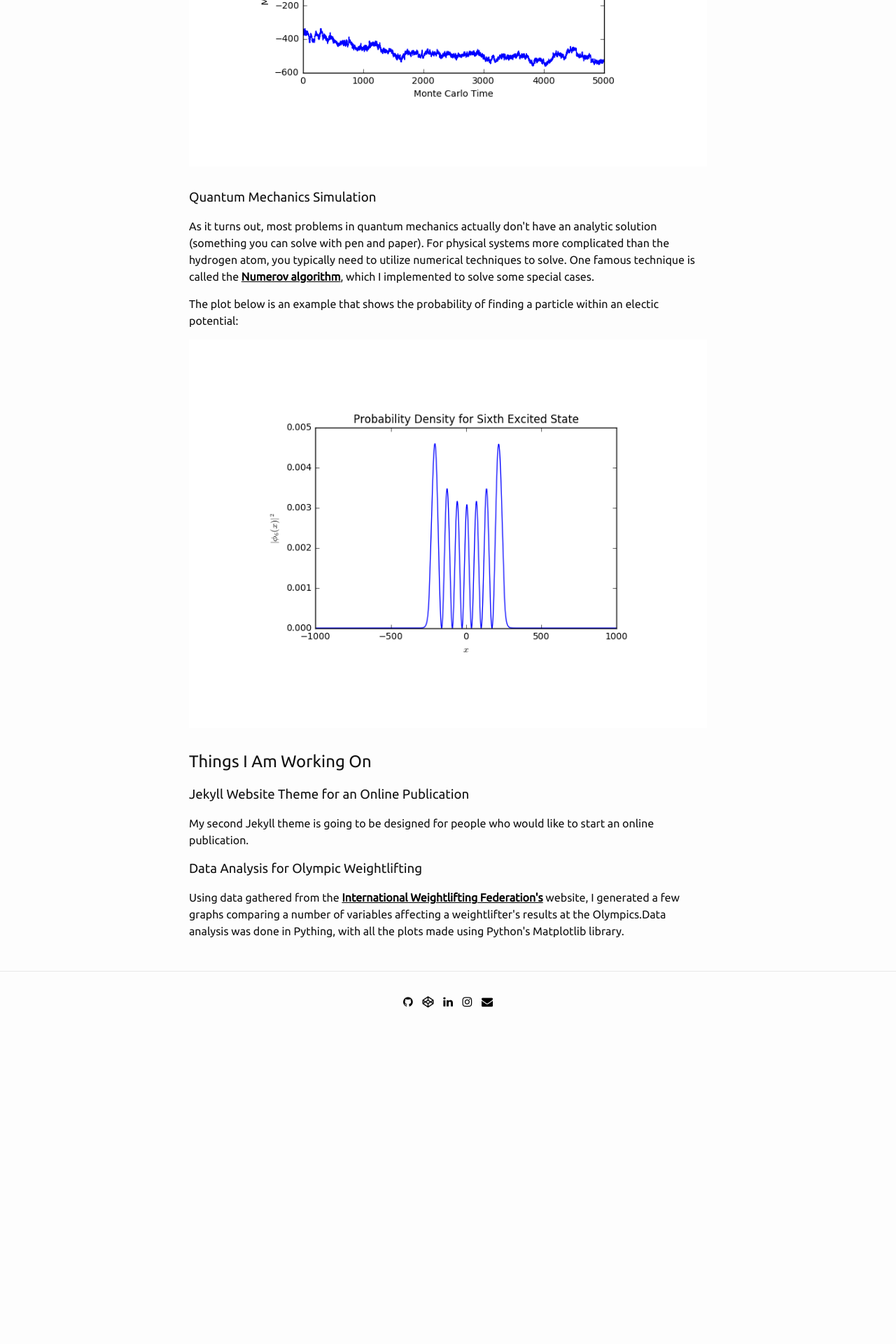
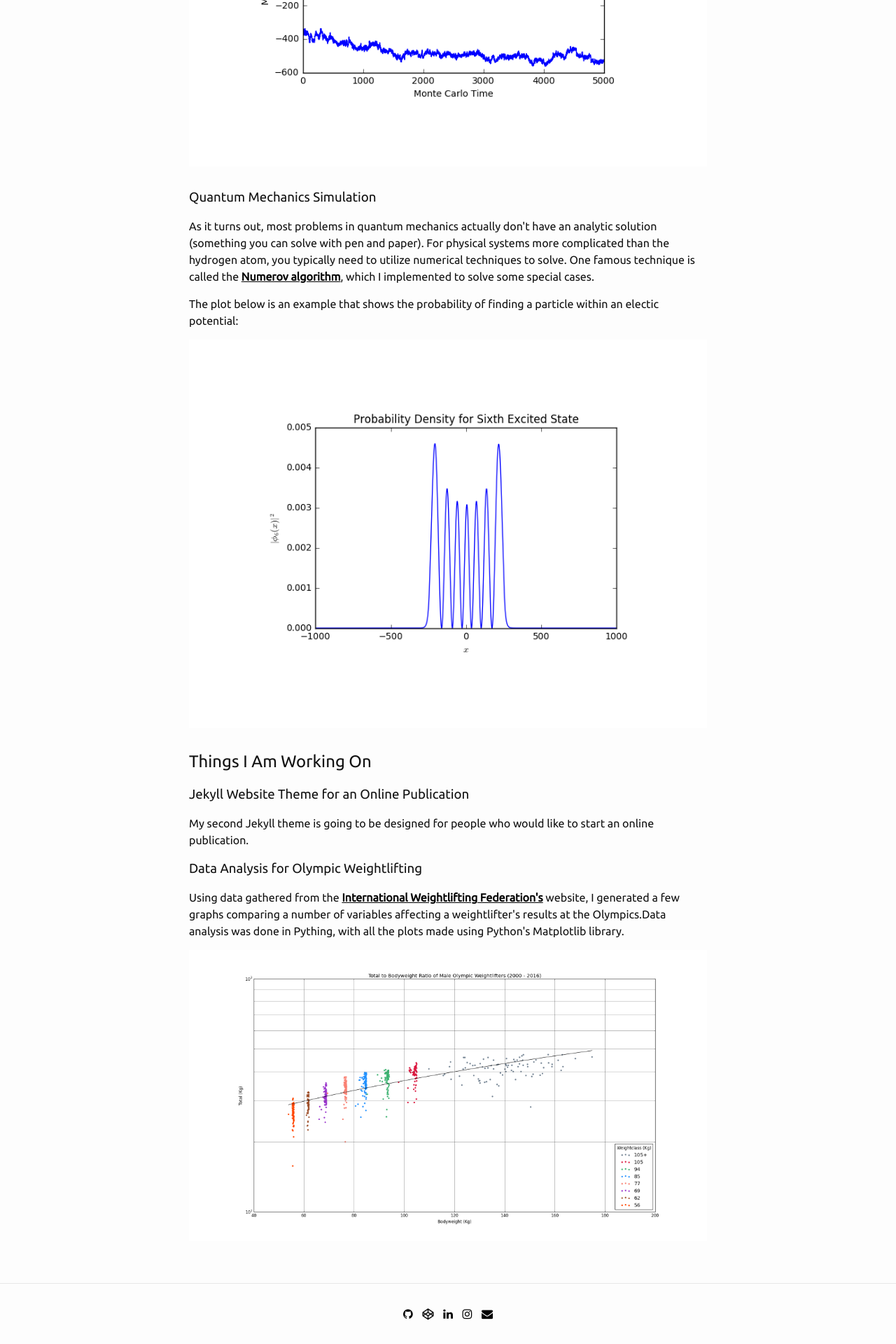
Before and after one commit to fikriafk/fikriafk.github.io, a Jekyll site: the page built from index.html, in a window 1280 px wide. Shown: the part 3887-5807 px from the top of the page at 70% size. Built offline with Jekyll 4.4.1, drawn with Linux system fonts in a browser that asks for light colours; nearby versions of some CDN libraries; before the commit the page ends 5361 px from its top, so only the background shows below that.

Commit message:
Add weightlifting data analysis plot

```diff
--- a/index.html
+++ b/index.html
@@ -72,4 +72,6 @@ layout: default
 
 <p>Using data gathered from the <a href="http://www.iwf.net/" target="_blank">International Weightlifting Federation's</a> website, I generated a few graphs comparing a number of variables affecting a weightlifter's results at the Olympics.Data analysis was done in Pything, with all the plots made using Python's Matplotlib library.</p>
 
+<a href="https://github.com/LeNPaul/data-analysis-projects/tree/master/weightlifting" target="_blank"><img src="{{ site.url }}/images/bw_total_wl.png"></a>
+
 </div>
```
